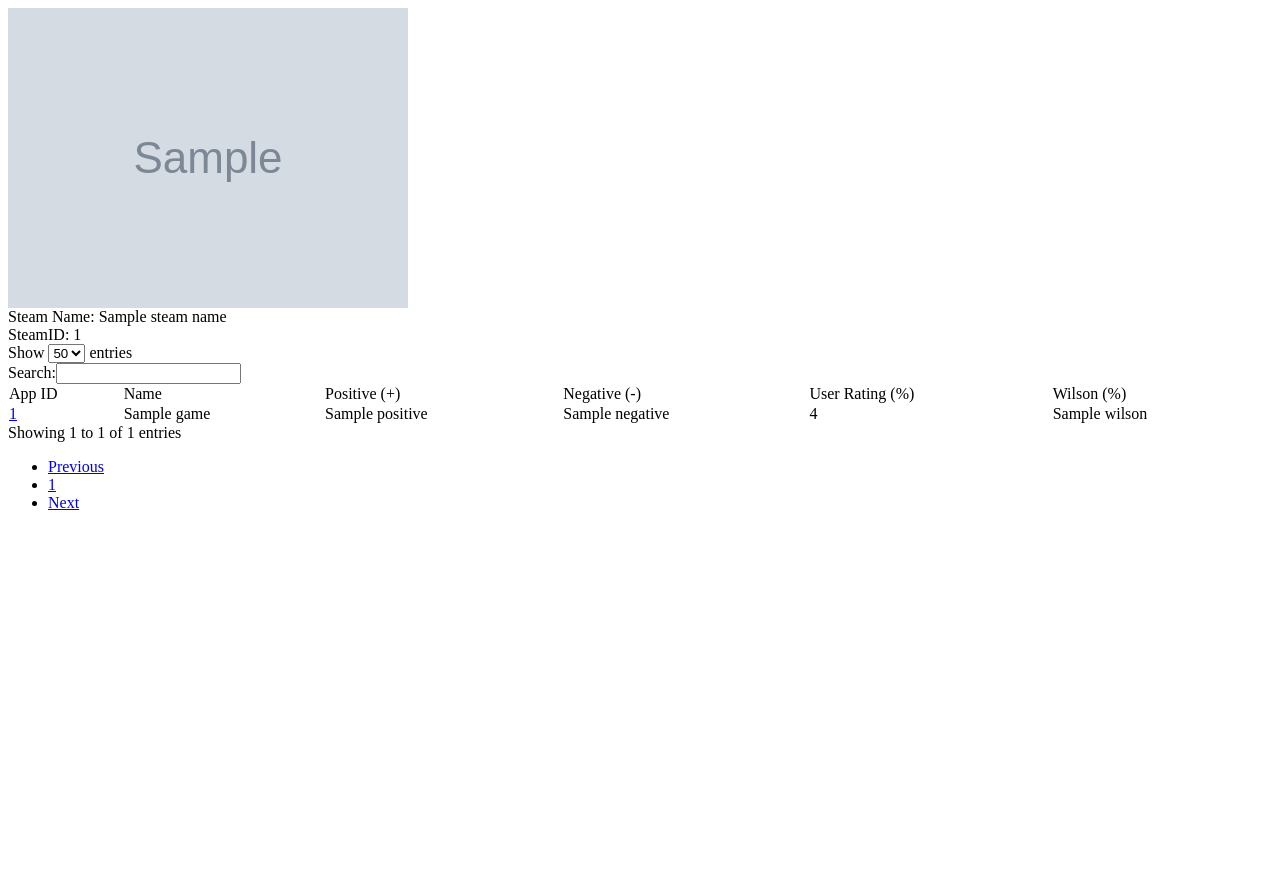
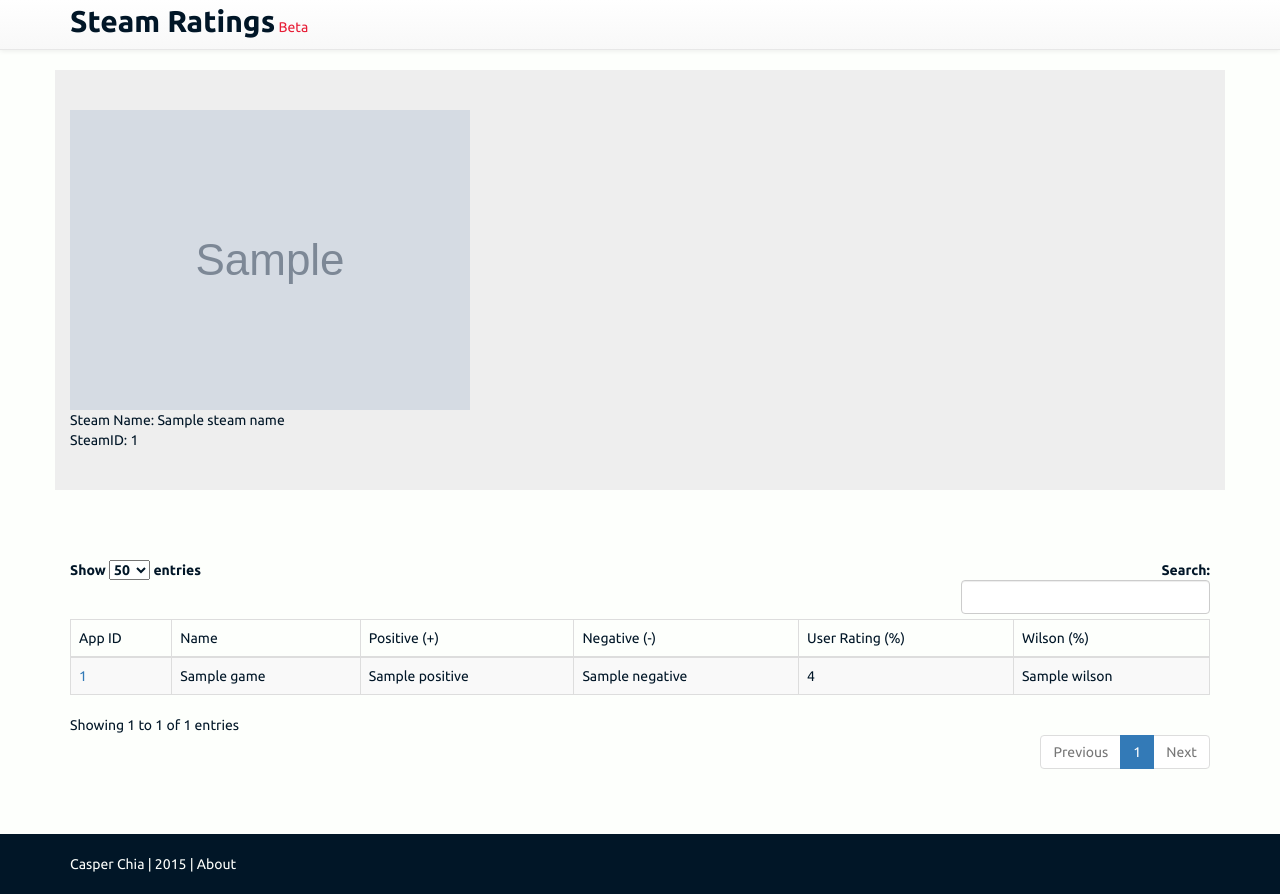
Before and after one commit to casperchia/steamGameRatings2, a Django app: template SGRapp/templates/SGRapp/results.html in a window 1280 px wide. Before the commit the page ends 510 px from the top, so only its background shows below. Run offline with Django 3.2, Linux system fonts and the light colour scheme; the template is opened without the code that fills it: most values are stand-ins (such as "Sample title", 1, 10 or a date in 2020); grey boxes marked "Sample" are stand-in pictures; some libraries are stand-ins or nearby versions.

Commit message:
Add template blocks to results.html

```diff
--- a/SGRapp/static/css/base.css
+++ b/SGRapp/static/css/base.css
@@ -63,3 +63,11 @@ code {
   padding-top: 40px;
   padding-bottom: 40px;
 }
+
+#gamesTable_filter {
+  text-align: right;
+}
+
+#gamesTable_paginate {
+  text-align: right;
+}
--- a/SGRapp/templates/SGRapp/base.html
+++ b/SGRapp/templates/SGRapp/base.html
@@ -20,11 +20,11 @@
         <!-- Fonts -->
         <link href='http://fonts.googleapis.com/css?family=Ubuntu:400,700' rel='stylesheet' type='text/css'>
 
-        <link href="{% static "css/base.css" %}" rel="stylesheet" type="text/css">
-
-        <title>{% block title %}Steam Ratings{% endblock %}</title>
         {% block head_block %}
         {% endblock %}
+
+        <link href="{% static "css/base.css" %}" rel="stylesheet" type="text/css">
+        <title>{% block title %}Steam Ratings{% endblock %}</title>
     </head>
 
     <body>
--- a/SGRapp/templates/SGRapp/results.html
+++ b/SGRapp/templates/SGRapp/results.html
@@ -1,8 +1,6 @@
-<html>
-<head>
-<meta http-equiv="Content-Type" content="text/html; charset=UTF-8">
-<title>Steam Game Ratings</title>
+{% extends 'SGRapp/base.html' %}
 
+{% block head_block %}
     <!-- DataTables CSS -->
     <!-- <link rel="stylesheet" type="text/css" href="//cdn.datatables.net/1.10.7/css/jquery.dataTables.css"> -->
     <!-- <link rel="stylesheet" type="text/css" href="//netdna.bootstrapcdn.com/bootstrap/3.0.3/css/bootstrap.min.css"> -->
@@ -24,9 +22,11 @@ $(document).ready( function () {
         } );
     } );
     </script>
+{% endblock %}
 
-</head>
-<body>
+
+{% block body_block %}
+    <div class="container jumbotron">
         {% if avatarImg %}
             <img src="{{ avatarImg }}" />
         {% endif %}
@@ -34,7 +34,7 @@ $(document).ready( function () {
         Steam Name: {{ steamName }}
         <br>
         SteamID: {{ steamId }}
-
+    </div>
 
 
     <div class="container">
@@ -63,7 +63,4 @@ $(document).ready( function () {
         </tbody>
     </table>
     </div>
-
-
-</body>
-</html>
+{% endblock %}
```
Lines whose indentation alone changed are shown as unchanged.
